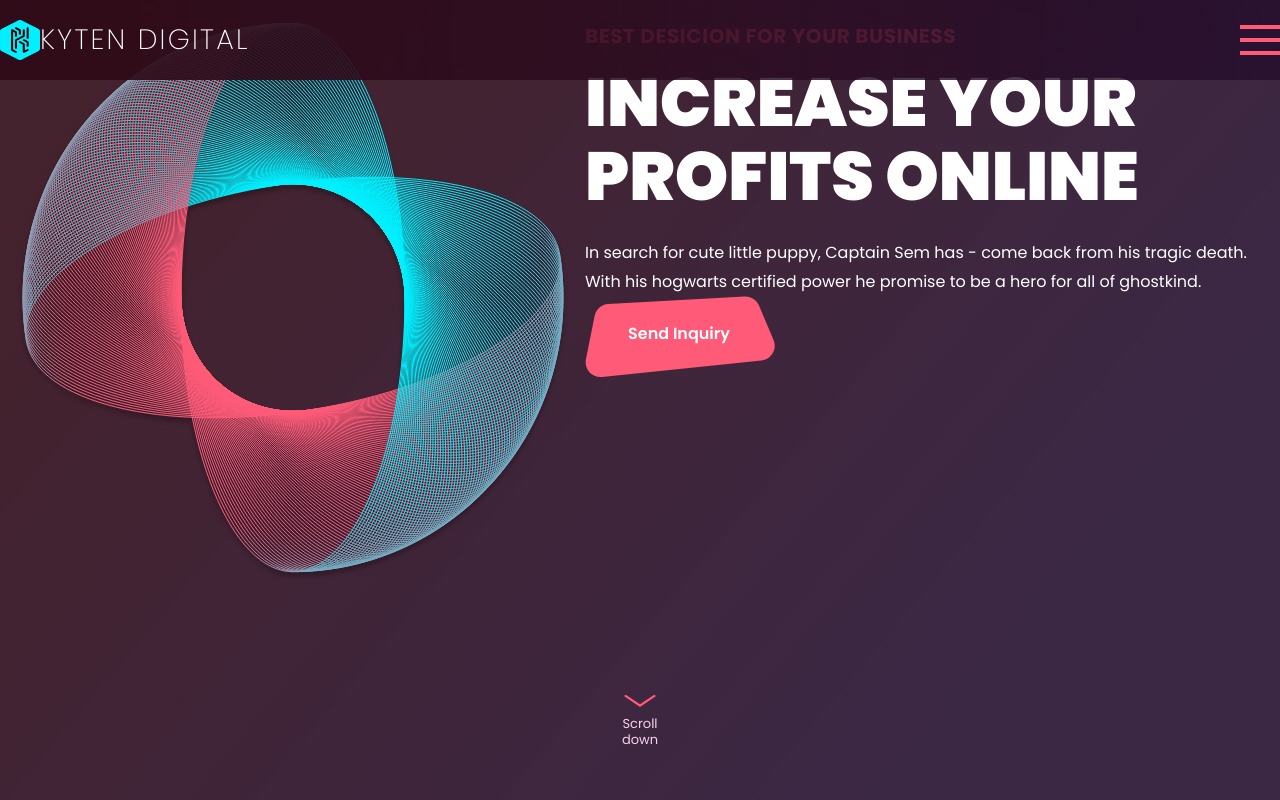
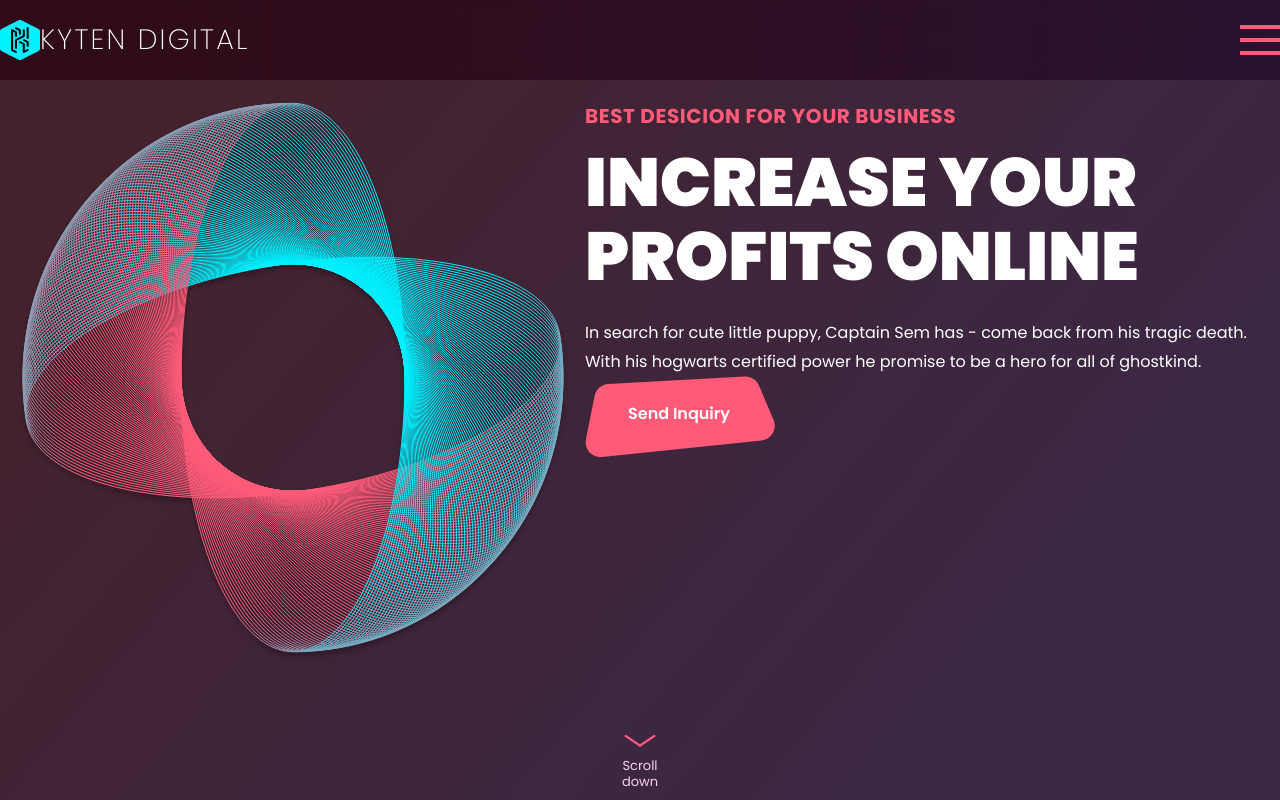
Before and after one commit to KaytenDigitalStudio/kytenagency, a React (Create React App) app: page / in a window 1280 px wide. Shown: the top 800 px of the page. Built offline with nearby package versions, Linux system fonts and the light colour scheme.

Commit message:
Changed the file hierarchy. The main page is called Content. The first page is Homepage. Also changed some bugs with indentation and block heights. Fixed bug when user clicked not on menu and burger didn't close.

```diff
--- a/src/App.jsx
+++ b/src/App.jsx
@@ -1,16 +1,19 @@
-import React, { useState } from 'react';
+import React from 'react';
 import classes from './styles/App.module.scss';
 import Header from './components/Header/Header';
-import Main from './components/Main/Main';
+import Content from './components/Content/Content';
+import { BrowserRouter } from 'react-router-dom';
 
 function App() {
   return (
-    <div className={classes.main}>
-      <Header />
-      <div className={classes.wrapper}>
-        <Main />
+    <BrowserRouter>
+      <div className={classes.main}>
+        <Header />
+        <div className={classes.wrapper}>
+          <Content />
+        </div>
       </div>
-    </div>
+    </BrowserRouter>
   );
 }
 
--- /dev/null
+++ b/src/components/Content/Content.jsx
@@ -0,0 +1,14 @@
+import React from 'react';
+import classes from '../../styles/Content.module.scss';
+import Homepage from './Homepage/Homepage';
+
+function Content() {
+  return (
+    <main className={classes.main}>
+      <Homepage />
+      <Homepage />
+    </main>
+  );
+}
+
+export default Content;
--- a/src/components/Header/Header.jsx
+++ b/src/components/Header/Header.jsx
@@ -1,37 +1,25 @@
 import React, { useState } from 'react';
 import logo from '../../images/logo/logo.svg';
-import burger from '../../images/icons/hamb-menu.svg';
 import classes from '../../styles/Header.module.scss';
-import Menu from '../Menu/Menu';
+import Menu from '../Header/Menu/Menu';
 
 function Header() {
   const [menuActive, setMenuActive] = useState(false);
-  const [switchToggled, setSwitchToggled] = useState(false);
 
-  const OpenMenu = () => {
+  const OpenMenu = (e) => {
     setMenuActive(!menuActive);
-    switchToggled ? setSwitchToggled(false) : setSwitchToggled(true);
+    menuActive ? setMenuActive(false) : setMenuActive(true);
   };
-
-  const items = [
-    { value: 'Main', hred: '/main' },
-    { value: 'About', hred: '/about' },
-    { value: 'Services', hred: '/services' },
-    { value: 'Portfolio', hred: '/portfolio' },
-    { value: 'Contacts', hred: '/contacts' },
-  ];
 
   return (
     <div className={classes.head}>
       <nav className={classes.nav}>
-        <a href='#' className={classes.logoGroup}>
+        <a href='/main' className={classes.logoGroup}>
           <img className={classes.logo} src={logo} alt='Kayten Digital Logo' />
           <div className={classes.logoText}>Kyten Digital</div>
         </a>
         <div
-          className={
-            switchToggled ? classes.burgerMenuActive : classes.burgerMenu
-          }
+          className={menuActive ? classes.burgerMenuActive : classes.burgerMenu}
           onClick={OpenMenu}
         >
           <span className={classes.burgerLine}></span>
@@ -39,7 +27,7 @@ function Header() {
           <span className={classes.burgerLine}></span>
         </div>
       </nav>
-      <Menu items={items} active={menuActive} setActive={setMenuActive} />
+      <Menu active={menuActive} setActive={setMenuActive} />
     </div>
   );
 }
--- /dev/null
+++ b/src/components/Header/Menu/Menu.jsx
@@ -0,0 +1,32 @@
+import React from 'react';
+import classes from '../../../styles/Menu.module.scss';
+
+const Menu = ({ active, setActive }) => {
+  const items = [
+    { value: 'Main', href: '/main' },
+    { value: 'About', href: '/about' },
+    { value: 'Services', href: '/services' },
+    { value: 'Portfolio', href: '/portfolio' },
+    { value: 'Contacts', href: '/contacts' },
+  ];
+
+  return (
+    <div
+      className={active ? classes.menuActive : classes.menu}
+      onClick={() => setActive(false)}
+    >
+      <div className={classes.blur}></div>
+      <div className={classes.menuContent} onClick={(e) => e.stopPropagation()}>
+        <ul>
+          {items.map((items) => (
+            <li key={items.value}>
+              <a href={items.href}>{items.value}</a>
+            </li>
+          ))}
+        </ul>
+      </div>
+    </div>
+  );
+};
+
+export default Menu;
--- a/src/components/Menu/Menu.jsx
+++ /dev/null
@@ -1,33 +0,0 @@
-import React from 'react';
-import classes from '../../styles/Menu.module.scss';
-
-const Menu = ({ items, active, setActive }) => {
-  const checkClass = (e) => {
-    setActive(false);
-    if (e.target.classList.contains(classes.menuActive)) {
-      console.log('contains');
-    }
-  };
-
-  return (
-    <div
-      className={active ? classes.menuActive : classes.menu}
-      onClick={checkClass}
-    >
-      <div className={classes.blur}></div>
-      <div className={classes.menuContent}>
-        <ul>
-          {items.map((item) => (
-            <li key={item.value}>
-              <a href={items.href} onClick={(e) => e.stopPropagation()}>
-                {item.value}
-              </a>
-            </li>
-          ))}
-        </ul>
-      </div>
-    </div>
-  );
-};
-
-export default Menu;
--- a/src/styles/App.module.scss
+++ b/src/styles/App.module.scss
@@ -10,7 +10,7 @@ body {
     rgba(32, 10, 43, 0.877) 79.07%
   );
   box-shadow: 26px 24px 90px rgba(31, 26, 51, 0.13);
-  height: 5700px;
+  height: 100vh;
   margin: 0;
   background-repeat: no-repeat;
   background-attachment: fixed;
@@ -20,11 +20,11 @@ body {
   width: 100%;
   height: 100vh;
   display: flex;
-  justify-content: center;
   align-items: center;
   flex-direction: column;
   .wrapper {
     height: 100vh;
+    padding-top: 80px;
     @media (min-width: 1640px) {
       width: 1440px;
     }
--- /dev/null
+++ b/src/styles/Content.module.scss
@@ -0,0 +1,10 @@
+@use 'variables/colors';
+@import './mixins/texts';
+
+.main {
+  width: 100%;
+  height: 100%;
+  display: flex;
+  flex-direction: column;
+  align-items: center;
+}
--- a/src/styles/Header.module.scss
+++ b/src/styles/Header.module.scss
@@ -11,7 +11,6 @@
   @media only screen and (min-width: 1440px) and (max-width: 1639px) {
     padding: 0px 165px 0 165px;
   }
-  top: 0px;
   background: linear-gradient(
     90deg,
     rgba(46, 9, 22, 0.89) 10.17%,
--- a/src/styles/Main.module.scss
+++ b/src/styles/Homepage.module.scss
@@ -3,18 +3,19 @@
 
 .main {
   width: 100%;
-  height: 868px;
+  min-height: 100%;
   display: flex;
   flex-direction: column;
   align-items: center;
+  justify-content: space-between;
   .body {
     @media only screen and (min-width: 1640px) {
       width: 1408px;
-      padding-top: 187px;
+      padding-top: 177px;
     }
     @media only screen and (min-width: 1440px) and (max-width: 1639px) {
       width: 1114px;
-      padding-top: 167px;
+      padding-top: 157px;
     }
     height: 595px;
     display: flex;
@@ -50,6 +51,7 @@
         border: 0;
         background-image: url(./../images/ilustrations/button.svg);
         background-repeat: no-repeat;
+        cursor: pointer;
         @media only screen and (min-width: 1640px) {
           margin-top: 93px;
         }
@@ -67,13 +69,13 @@
     }
   }
   .scroll {
-    margin-top: 97px;
     width: 74px;
-    height: 50px;
+    height: auto;
     display: flex;
     flex-direction: column;
     justify-content: center;
     align-items: center;
+    padding-bottom: 10px;
     .arrow {
       width: 100%;
       height: 34px;
```
Also changed, not shown: src/components/Content/Homepage/Homepage.jsx (renamed from src/components/Main/Main.jsx, +5 -5 lines).
